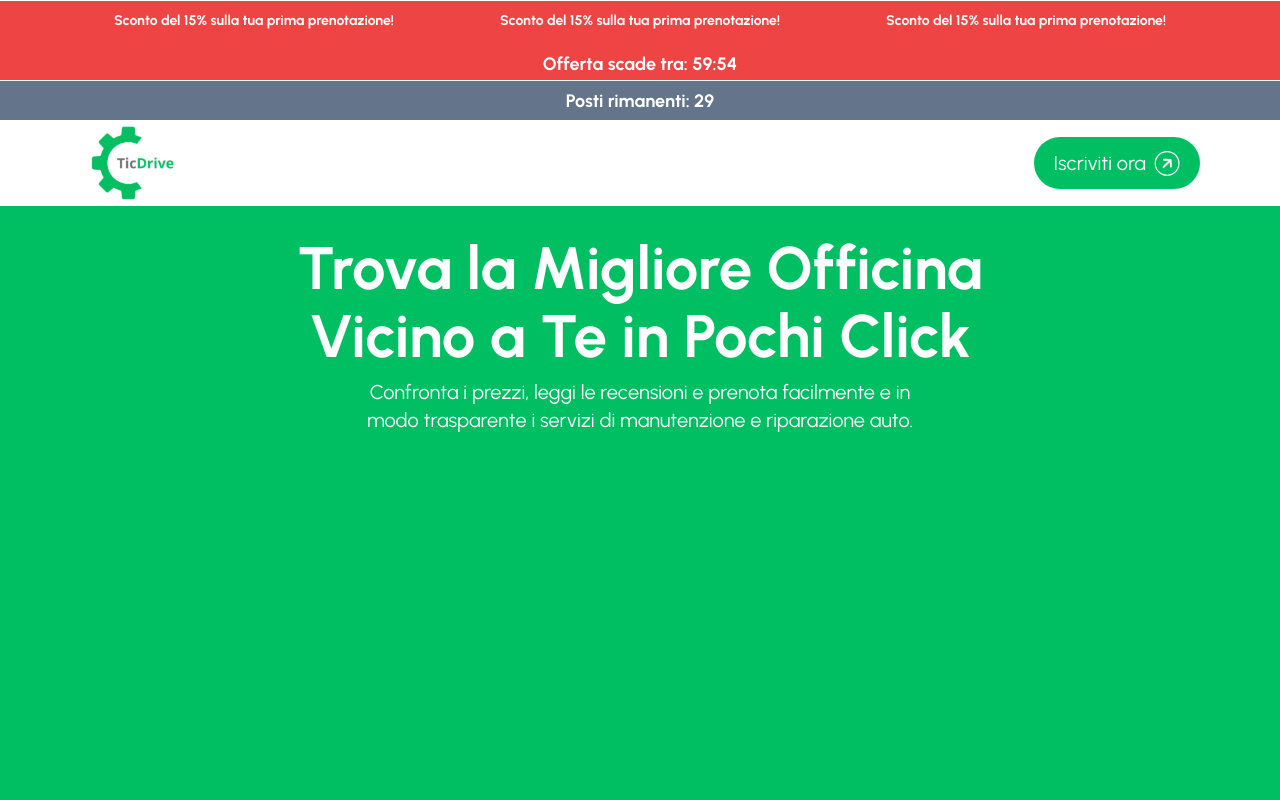
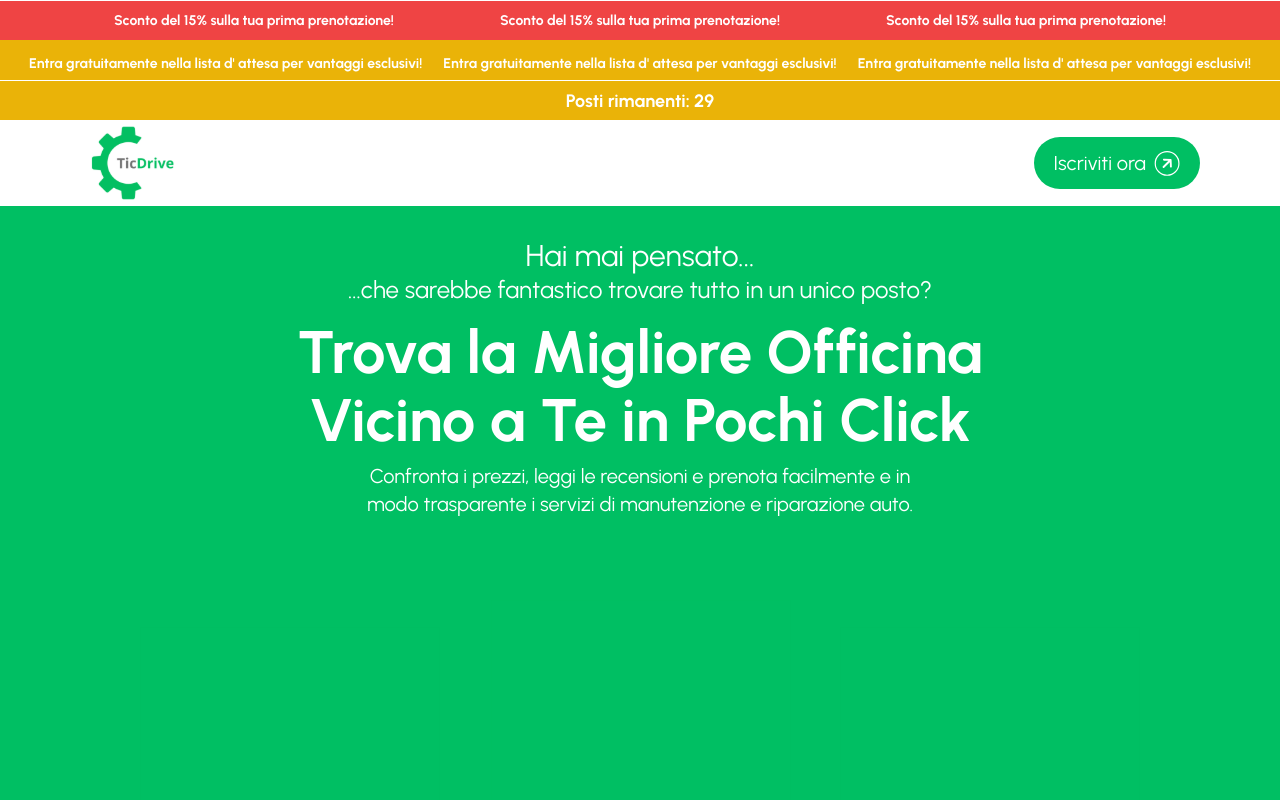
Before and after one commit to AlbyCosmy99/ticdrive-landing-page-frontend, a Next.js app: page / in a window 1280 px wide. Shown: the top 800 px of the page. Built offline with nearby package versions, Linux system fonts and the light colour scheme.

Commit message:
fix: add slots and messages

```diff
--- a/src/app/components/sections/Section1.tsx
+++ b/src/app/components/sections/Section1.tsx
@@ -1,8 +1,47 @@
+import { useEffect, useState } from 'react';
 import Group1 from '../../../../assets/mainGroup.svg';
 import HalfServicesGroup from '../../../../assets/halfServicesGroup.svg';
 import MiddleScreensGroup from '../../../../assets/middleScreensGroup.svg';
 
-const Section1 = () => {
+const Section1: React.FC = () => {
+  const [messageIndex, setMessageIndex] = useState<number>(0);
+  const [messagesShown, setMessagesShown] = useState<number[]>([]);
+  const [isFadingOut, setIsFadingOut] = useState<boolean>(false);
+
+  const messages: string[] = [
+    "...che trovare un'officina dovrebbe essere più semplice?",
+    "...che tutto questo possa essere fatto più velocemente?",
+    "...che dovresti spendere meno per avere il servizio migliore?",
+    "...che il tuo tempo è prezioso e non andrebbe sprecato?",
+    "...che sarebbe fantastico trovare tutto in un unico posto?",
+    "...che non dovresti avere stress per organizzare la manutenzione?",
+    "...che prenotare dovrebbe richiedere solo pochi click?",
+    "...che vedere subito le migliori offerte farebbe la differenza?",
+    "...che leggere le recensioni ti aiuterebbe a scegliere meglio?",
+    "...che prenotare in modo trasparente e sicuro dovrebbe essere la norma?"
+  ];
+
+  useEffect(() => {
+    const interval = setInterval(() => {
+      setIsFadingOut(true);
+      setTimeout(() => {
+        let index: number;
+        do {
+          index = Math.floor(Math.random() * messages.length);
+        } while (messagesShown.includes(index));
+
+        setMessageIndex(index);
+        setMessagesShown((prev) => {
+          const newShown = [...prev, index];
+          return newShown.length === messages.length ? [] : newShown;
+        });
+
+        setIsFadingOut(false);
+      }, 500); // Durata dell'uscita
+    }, 4000);
+    return () => clearInterval(interval);
+  }, [messagesShown]);
+
   return (
     <section
       id="top"
@@ -11,7 +50,16 @@ const Section1 = () => {
     >
       <main className="flex flex-col justify-between items-center gap-4 lg:gap-2 flex-1 text-center text-white text-lg p-8 pb-0">
         <div>
-            <h1 className="text-4xl lg:text-6xl font-bold text-white leading-tight lg:flex lg:justify-center lg:items-center lg:flex-col lg:gap-2">
+          <h2 className="text-2xl lg:text-3xl">Hai mai pensato...</h2>
+          <p
+            className={`text-xl lg:text-2xl font-medium transition-opacity duration-500 ease-in-out ${
+              isFadingOut ? "opacity-0" : "opacity-100"
+            }`}
+          >
+            {messages[messageIndex]}
+          </p>
+
+          <h1 className="text-4xl lg:text-6xl font-bold text-white leading-tight lg:flex lg:justify-center lg:items-center lg:flex-col lg:gap-2 mt-4">
             <span>Trova la Migliore Officina</span>{' '}
             <span>Vicino a Te in Pochi Click</span>
           </h1>
@@ -34,7 +82,7 @@ const Section1 = () => {
         </div>
       </main>
     </section>
-    )
-}
+  );
+};
 
-export default Section1
+export default Section1;
--- a/src/app/page.tsx
+++ b/src/app/page.tsx
@@ -122,22 +122,24 @@ export default function Home() {
     {/* Secondo banner */}
     <Link
       style={{ height: '3rem', top: '2.5rem' }}
-      className="w-full bg-red-500 text-white font-bold text-sm text-center lg:p-2 lg:items-center flex justify-evenly  fixed z-50"
+      className="w-full bg-yellow-500 text-white font-bold text-sm text-center lg:p-2 lg:items-center flex justify-evenly  fixed z-50"
       role="banner"
       href="#registrati"
       passHref
       aria-label="Free waiting list banner"
       onClick={handleBannerClick}
     >
-      <div className="text-center text-white flex justify-center items-center">
-        <p className="text-lg font-semibold">Offerta scade tra: {formatTime(timeLeft)}</p>
+      <div className="flex justify-evenly w-full h-5">
+          <p className="hidden lg:block" aria-hidden="true">Entra gratuitamente nella lista d&apos; attesa per vantaggi esclusivi!</p>
+          <p>Entra gratuitamente nella lista d&apos; attesa per vantaggi esclusivi!</p>
+          <p className="hidden lg:block" aria-hidden="true">Entra gratuitamente nella lista d&apos; attesa per vantaggi esclusivi!</p>
       </div>
     </Link>
 
      {/* Terzo banner */}
     <Link
       style={{ borderTop: '1px solid white', height: '2.5rem', top: '5rem' }}
-      className="w-full bg-slate-500 text-white font-bold text-sm text-center p-2 flex justify-evenly items-center fixed top-0 z-50"
+      className="w-full bg-yellow-500 text-white font-bold text-sm text-center p-2 flex justify-evenly items-center fixed top-0 z-50"
       role="banner"
       href="#registrati" passHref
       aria-label="Banner offering 15% discount on first booking"
```
Lines whose indentation alone changed are shown as unchanged.
